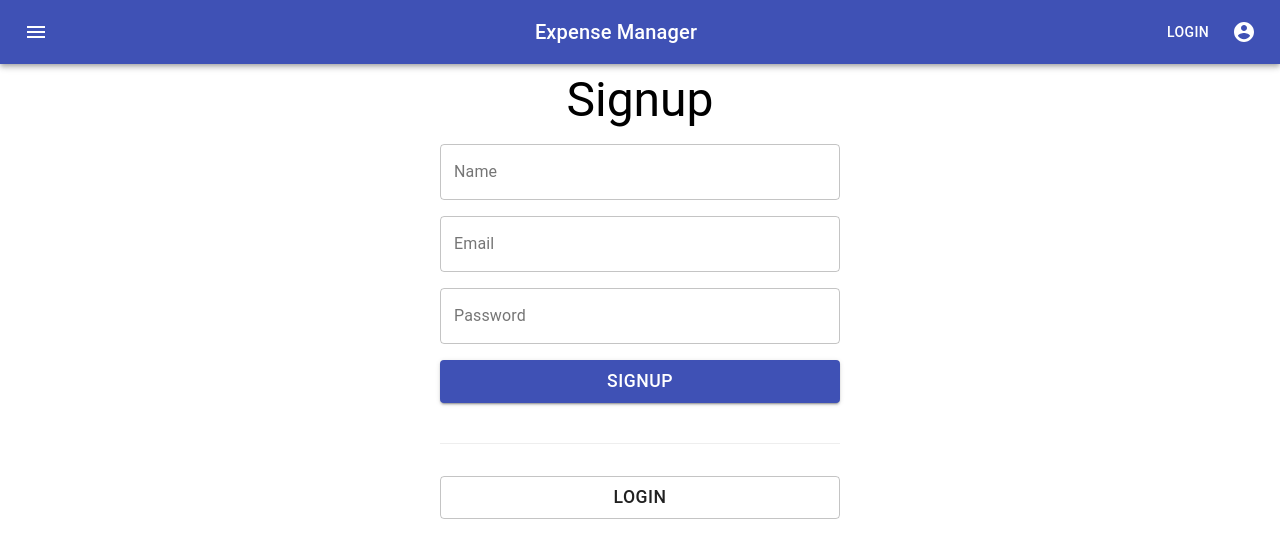
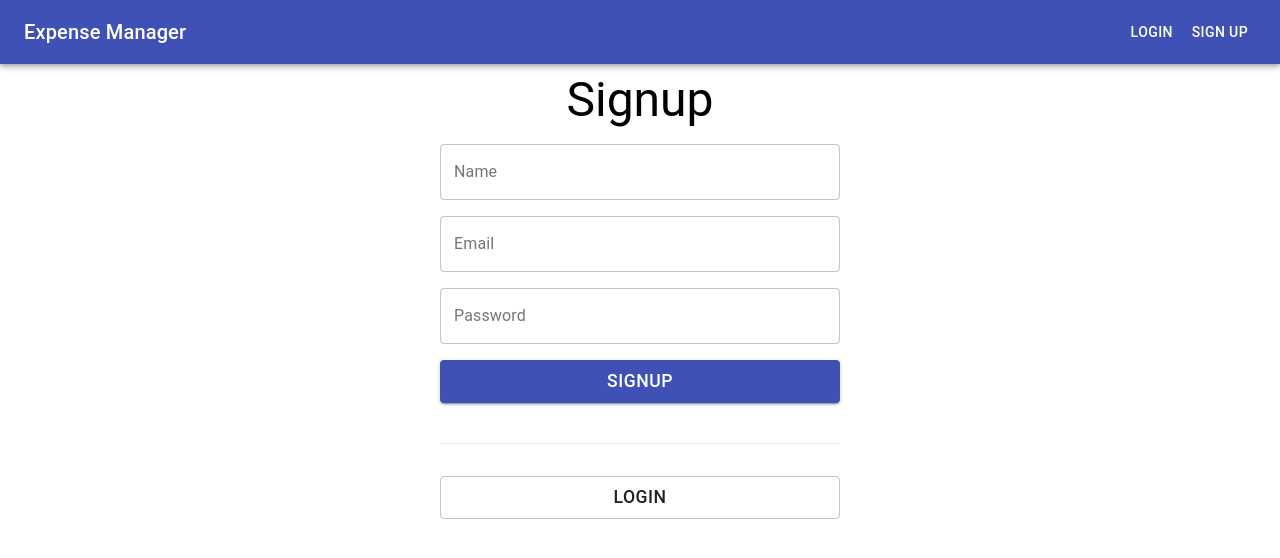
Before and after one commit to Richa-24/Expense-Manager, a React (Create React App) app in the folder react/: page /signup in a window 1280 px wide. Shown: the top 558 px of the page. Built offline with nearby package versions, Linux system fonts and the light colour scheme.

Commit message:
Fixed navbar and other links

```diff
--- a/react/src/Components/Navbar.jsx
+++ b/react/src/Components/Navbar.jsx
@@ -4,50 +4,57 @@ import AppBar from '@material-ui/core/AppBar';
 import Toolbar from '@material-ui/core/Toolbar';
 import Typography from '@material-ui/core/Typography';
 import Button from '@material-ui/core/Button';
-import IconButton from '@material-ui/core/IconButton';
-import MenuIcon from '@material-ui/icons/Menu';
-import AccountCircle from '@material-ui/icons/AccountCircle';
 import { useSelector } from 'react-redux';
+import { Link, useHistory } from 'react-router-dom';
 
 const useStyles = makeStyles((theme) => ({
   root: {
     flexGrow: 1,
+    '& a, & button': {
+      color: 'white',
+      textDecoration: 'none'
+    }
   },
   menuButton: {
     marginRight: theme.spacing(2),
   },
   title: {
     flexGrow: 1,
+    textAlign: 'left'
   },
 }));
 
 export default function ButtonAppBar() {
   const classes = useStyles();
-  const {isAuth} = useSelector(state => state.auth)
+  const history = useHistory()
+  const { isAuth } = useSelector(state => state.auth)
 
   return (
     <div className={classes.root}>
       <AppBar position="sticky">
         <Toolbar>
-          <IconButton edge="start" className={classes.menuButton} color="inherit" aria-label="menu">
-            <MenuIcon />
-          </IconButton>
-          <Typography variant="h6" className={classes.title}>
+          <Typography variant="h6" component={Link} to='/' className={classes.title} >
             Expense Manager
           </Typography>
 
-          {!isAuth && <Button color="inherit">Login</Button>}
+          {!isAuth ? <>
+            <Button >
+              <Link to='/login' >Login</Link>
+            </Button>
+            <Button >
+              <Link to='/signup' >Sign up</Link>
+            </Button>
 
-          <IconButton
-            edge="end"
-            aria-label="account of current user"
-            aria-controls={() => { }}
-            aria-haspopup="true"
-            onClick={() => { }}
-            color="inherit"
-          >
-            <AccountCircle />
-          </IconButton>
+          </> : <>
+            <Button onClick={()=> history.push('/dashboard')} >
+              Dashboard
+            </Button>
+            <Button onClick={()=> history.push('/ledger')} >
+              Ledger
+            </Button>
+          </>}
+
+
         </Toolbar>
       </AppBar>
     </div>
--- a/react/src/Pages/Login.jsx
+++ b/react/src/Pages/Login.jsx
@@ -2,32 +2,33 @@ import React, { useState } from 'react'
 import { useDispatch, useSelector } from 'react-redux'
 import { TextField, Typography, Button, Box } from '@material-ui/core';
 import { postUserLogin } from '../Redux/auth/actions'
-import { Link, Redirect } from 'react-router-dom'
+import { Redirect, useHistory } from 'react-router-dom'
 import Form from '../Components/Form';
 
 export default function Login() {
     const [email, setEmail] = useState("")
     const [password, setPassword] = useState("")
     const dispatch = useDispatch()
+    const history = useHistory()
     const { isAuth } = useSelector((state) => state.auth)
 
     const handleLogin = () => {
         dispatch(postUserLogin({ email, password }))
     }
 
-    if (isAuth) return <Redirect to="/Dashboard" />
+    if (isAuth) return <Redirect to="/dashboard" />
 
     return (
         <Form>
             <Typography gutterBottom variant="h3"> Login </Typography>
-            <TextField id="outlined-basic" label="Email" variant="outlined" value={email} onChange={(e) => (setEmail(e.target.value))} />
-            <TextField id="outlined-basic" label="Password" variant="outlined" value={password} onChange={(e) => (setPassword(e.target.value))} />
+            <TextField id="outlined-basic" label="Email" type='email' variant="outlined" value={email} onChange={(e) => (setEmail(e.target.value))} />
+            <TextField id="outlined-basic" label="Password" type='password' variant="outlined" value={password} onChange={(e) => (setPassword(e.target.value))} />
             <Button variant="contained" color='primary' onClick={handleLogin}>Login</Button>
 
             <Box borderTop='1px solid #eee' padding='2rem 0' style={{ margin: '2rem 0' }}>
-                <Link to='/signup' component={Button} fullWidth variant='outlined' >
+                <Button onClick={() => history.push('/signup')} fullWidth variant='outlined' >
                     Sign up
-                </Link>
+                </Button>
             </Box>
         </Form>
     );
--- a/react/src/Pages/SignUp.jsx
+++ b/react/src/Pages/SignUp.jsx
@@ -1,7 +1,7 @@
 import React, { useState } from 'react'
 import { useDispatch, useSelector } from 'react-redux'
 import { TextField, Button, Typography, Box } from '@material-ui/core';
-import { Link, Redirect } from 'react-router-dom'
+import { Redirect, useHistory } from 'react-router-dom'
 import { postUserSignup } from '../Redux/auth/actions'
 import Form from '../Components/Form';
 
@@ -10,6 +10,7 @@ export default function SignUp() {
     const [email, setEmail] = useState("")
     const [password, setPassword] = useState("")
     const dispatch = useDispatch()
+    const history = useHistory()
     const { register } = useSelector((state) => state.auth)
 
     if (register) return <Redirect to='/login' />
@@ -29,9 +30,9 @@ export default function SignUp() {
             <Button variant="contained" color='primary' onClick={handleSignup}>SignUp</Button>
 
             <Box borderTop='1px solid #eee' padding='2rem 0' style={{ margin: '2rem 0' }}>
-                <Link to='/login' component={Button} fullWidth variant='outlined' >
+                <Button onClick={()=> history.push('/login')} fullWidth variant='outlined' >
                     Login
-                </Link>
+                </Button>
             </Box>
         </Form>
     )
```
